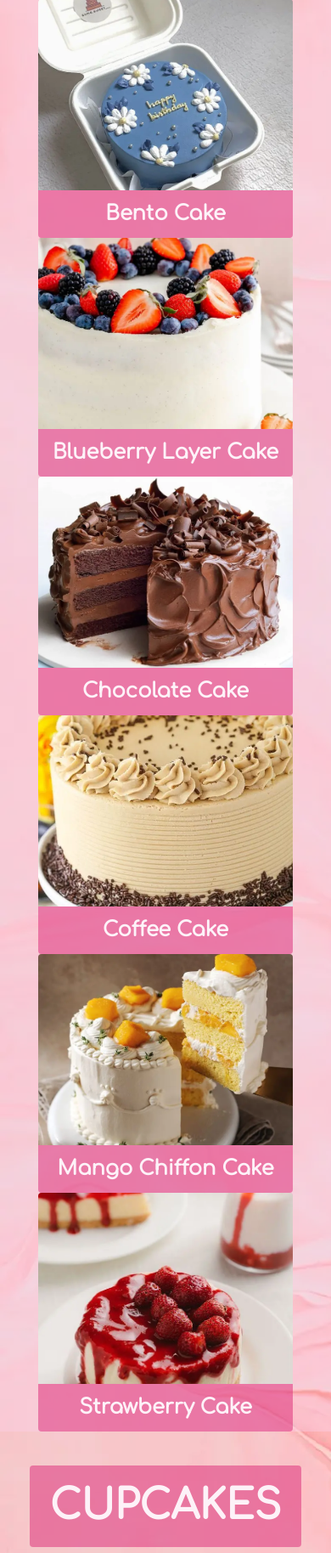
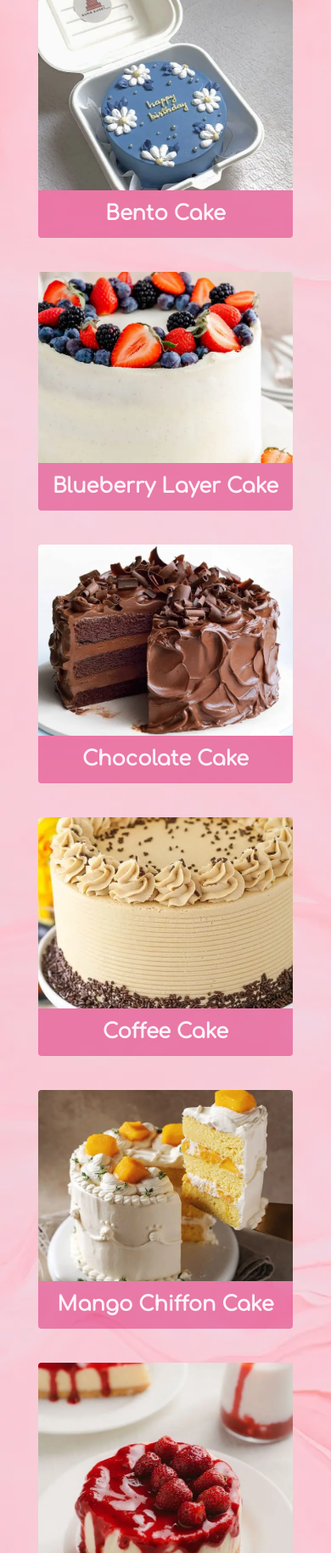
Before and after one commit to libresoul/rosemary, a PHP site: page /shopping.php in a window 390 px wide. Shown: the part 257-2085 px from the top of the page at 85% size. Run offline with PHP 8.4, Linux system fonts and the light colour scheme; data comes from the database, SQL or seed files in the repository; style sheets or scripts are compiled from the project's sources.

Commit message:
style(contact.php && shopping.php): fixes some inconsistencies

```diff
--- a/contact.php
+++ b/contact.php
@@ -2,7 +2,7 @@
 $pageTitle = 'Contact Us | Rosemary';
 include_once 'includes/header.inc.php'
 ?>
-<div class="h-[--dont-overflow] flex items-center justify-center p-4 border border-pink-300 rounded-lg shadow">
+<div class="h-[--dont-overflow] flex items-center justify-center p-4">
     <div class="w-[400px] text-center p-[30px] rounded-xl">
         <h1 class="my-10 text-5xl font-bold text-pink-600">Contact us</h1>
         <form class="flex flex-col gap-4">
--- a/shopping.php
+++ b/shopping.php
@@ -11,10 +11,10 @@ $groupedCards = groupCakes();
             <div class="flex items-center justify-center">
                 <h2 class="w-96 p-6 text-pink-50 bg-pink-600/50 hover:bg-pink-600 hover:scale-125 transition-all duration-500 text-center text-5xl font-bold uppercase m-10 rounded">
                     <?= htmlspecialchars($type) . "s" ?>
-                </h2>
+                </h2
             </div>
         </section>
-        <div class="max-w-6xl grid sm:grid-cols-2 md:grid-cols-3 lg:grid-cols-3 place-items-center mx-auto bg-pink-200/40">
+        <div class="max-w-6xl grid sm:grid-cols-2 md:gap-0 gap-10 sm:gap-0 md:grid-cols-3 lg:grid-cols-3 place-items-center mx-auto bg-pink-200/40">
             <?php foreach ($cards as $card): ?>
                 <a href="checkout.php?cakeID=<?= $card['cakeID'] ?>">
                     <div class="cursor-pointer group overflow-hidden relative text-pink-50
```
